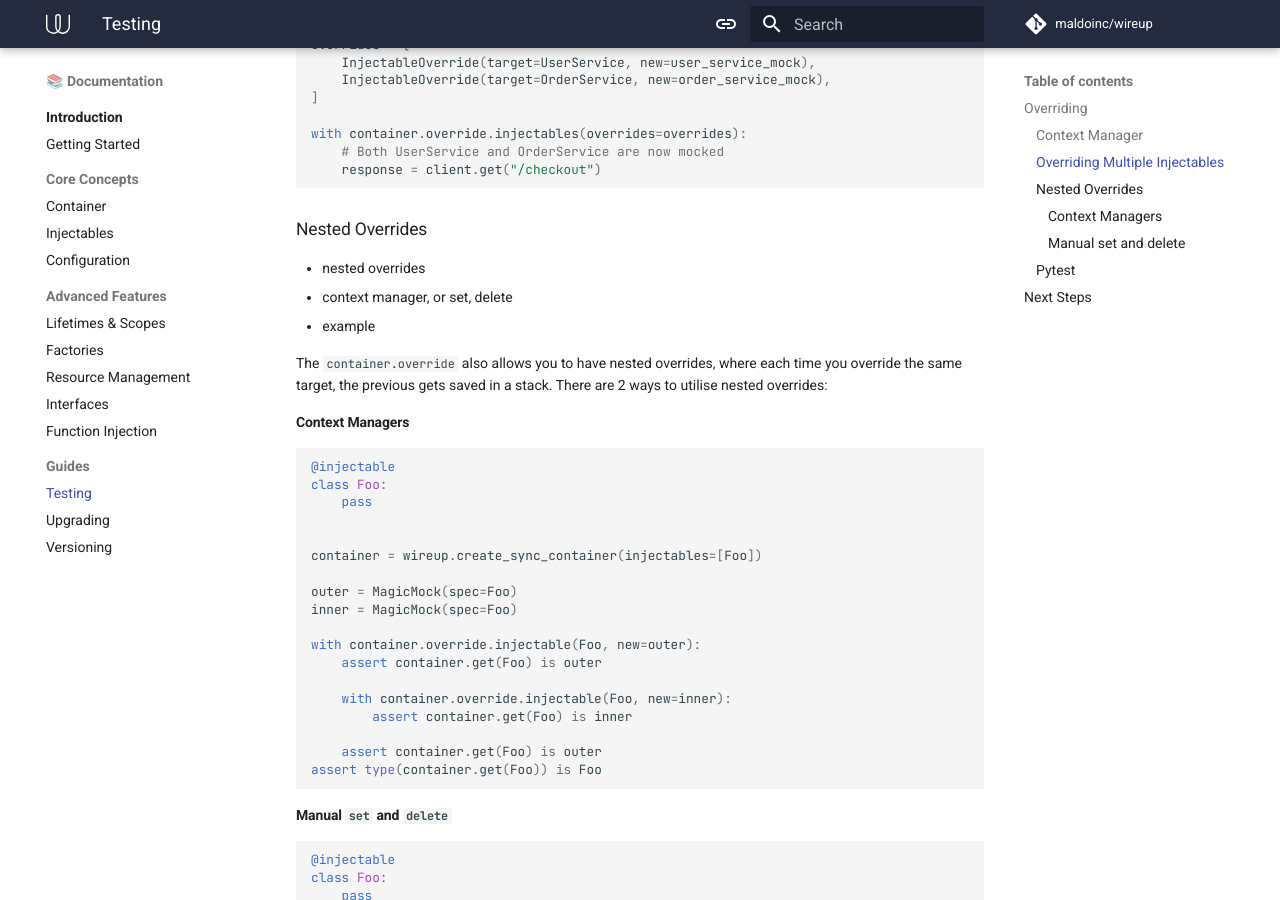
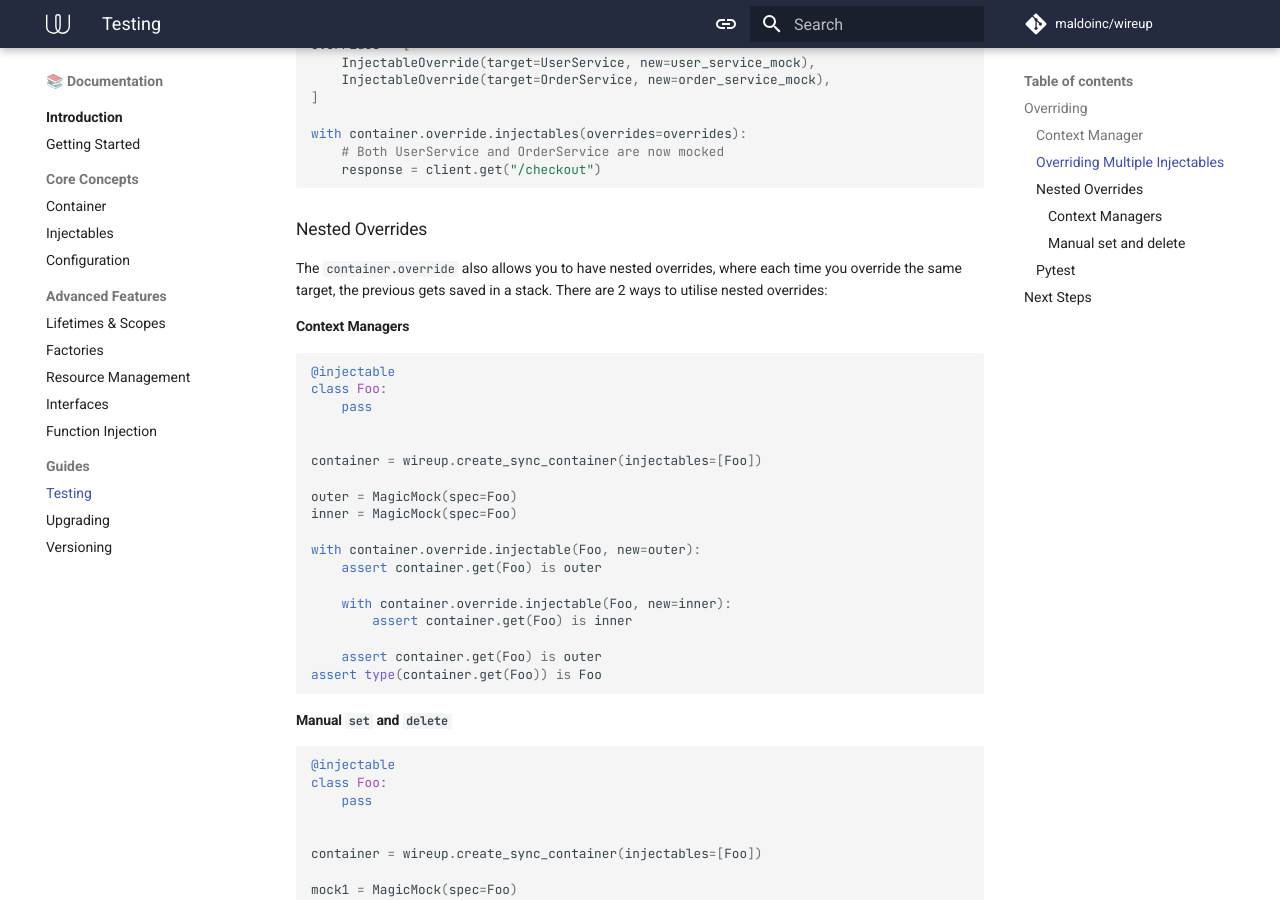
Before and after one commit to maldoinc/wireup, an MkDocs documentation site: the page built from docs/pages/testing.md, in a window 1280 px wide and 900 px high, scrolled down 1544 px. Built offline with MkDocs 1.6.1 and Material for MkDocs 9.7.7, drawn with Linux system fonts in a browser that asks for light colours; comment, search, counter and statistics services are not loaded; the version menu is left out.

Commit message:
remove notes left by mistake

````diff
--- a/docs/pages/testing.md
+++ b/docs/pages/testing.md
@@ -78,10 +78,6 @@ with container.override.injectables(overrides=overrides):
 ```
 
 ### Nested Overrides
-
-- nested overrides
-- context manager, or set, delete
-- example
 
 The `container.override` also allows you to have nested overrides, where each time you override the same target, the
 previous gets saved in a stack. There are 2 ways to utilise nested overrides:
````
